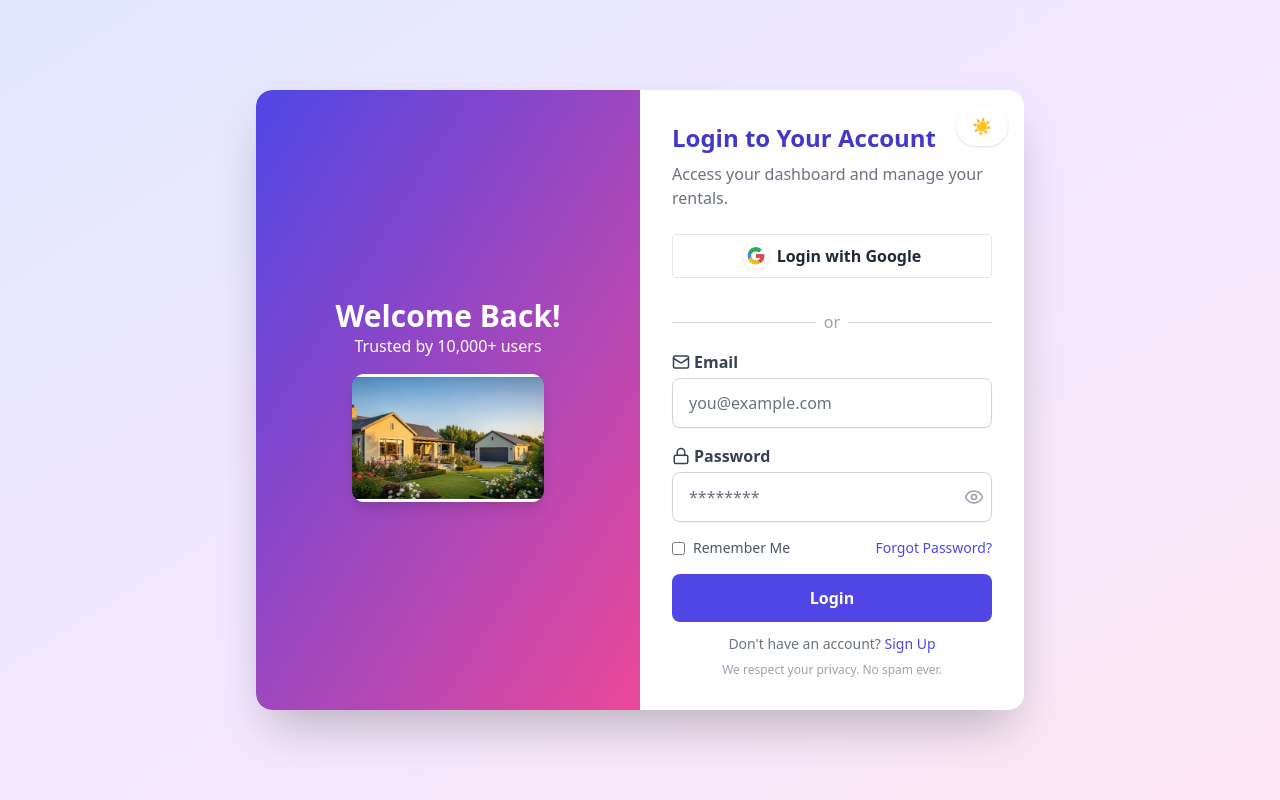
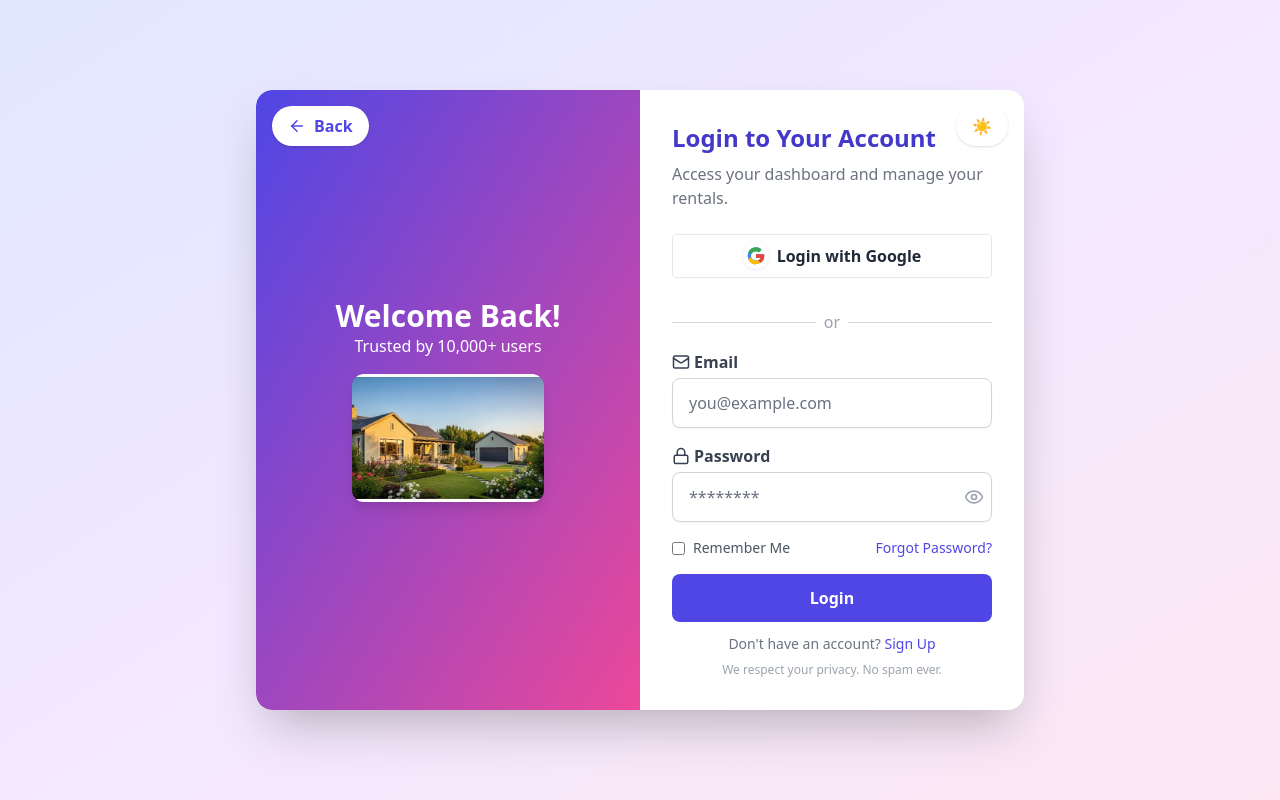
Before and after one commit to Soumyodeep-Dey/Ghar_Nishchit, a React (Vite) app in the folder frontend/UI/: page /login in a window 1280 px wide. Built offline with nearby package versions, Linux system fonts and the light colour scheme; no server answers.

Commit message:
have a back button in case someone don't want to signup

```diff
--- a/frontend/UI/src/components/Auth/Login.jsx
+++ b/frontend/UI/src/components/Auth/Login.jsx
@@ -1,7 +1,7 @@
 import { useState, useEffect } from 'react';
 import p1 from '../../assets/p1.jpg';
 import { Link, useNavigate } from 'react-router-dom';
-import { Mail, Lock, Eye, EyeOff } from 'lucide-react';
+import { Mail, Lock, Eye, EyeOff, ArrowLeft } from 'lucide-react';
 import { useDarkMode } from '../../useDarkMode.js';
 import { signInWithGoogle, handleGoogleRedirectResult } from '../../firebase.js';
 
@@ -124,6 +124,19 @@ export default function Login() {
           <p className="mb-2 text-sm sm:mb-4 sm:text-base">Trusted by 10,000+ users</p>
           <img src={p1} alt="Login" className="rounded-xl shadow-lg w-40 h-28 sm:w-48 sm:h-32 object-cover mt-2 sm:mt-4" />
         </div>
+
+        {/* Back to Landing Page Button */}
+        <Link
+          to="/"
+          className={`absolute top-4 left-4 z-40 flex items-center gap-2 px-3 sm:px-4 py-2 rounded-full font-semibold shadow transition-all duration-300 hover:scale-105 ${darkMode
+            ? 'bg-slate-800 text-cyan-400 hover:bg-slate-700'
+            : 'bg-white text-indigo-600 hover:bg-indigo-50'
+            }`}
+          aria-label="Back to Landing Page"
+        >
+          <ArrowLeft size={18} />
+          <span className="hidden sm:inline">Back</span>
+        </Link>
 
         {/* Dark Mode Toggle */}
         <button
--- a/frontend/UI/src/components/Auth/SignUp.jsx
+++ b/frontend/UI/src/components/Auth/SignUp.jsx
@@ -1,6 +1,6 @@
 import { useState, useEffect } from 'react';
 import { Link } from 'react-router-dom';
-import { User, Mail, Lock, Phone, Eye, EyeOff } from 'lucide-react';
+import { User, Mail, Lock, Phone, Eye, EyeOff, ArrowLeft } from 'lucide-react';
 import { useDarkMode } from '../../useDarkMode.js';
 import p1 from '../../assets/p1.jpg';
 import { signInWithGoogle, handleGoogleRedirectResult } from '../../firebase.js';
@@ -82,7 +82,7 @@ export default function SignUp() {
     setPasswordStrength(checkStrength(pwd));
   };
 
-  // Animation effects
+  // Animation effect
   useEffect(() => {
     const initialDelay = setTimeout(() => {
       setAnimationState((prev) => ({ ...prev, containerVisible: true }));
@@ -227,6 +227,29 @@ export default function SignUp() {
             />
           </div>
         </div>
+
+        {/* Back to Landing Page Button */}
+        <Link
+          to="/"
+          className={`absolute top-4 left-4 z-50 flex items-center gap-2 px-3 sm:px-4 py-2 rounded-full font-semibold shadow transition-all duration-300 hover:scale-105 ${darkMode
+            ? 'bg-slate-800 text-cyan-400 hover:bg-slate-700'
+            : 'bg-white text-indigo-600 hover:bg-indigo-50'
+            }`}
+          aria-label="Back to Landing Page"
+        >
+          <ArrowLeft size={18} />
+          <span className="hidden sm:inline">Back</span>
+        </Link>
+
+        {/* Dark Mode Toggle */}
+        <button
+          onClick={toggleDarkMode}
+          className={`absolute top-4 right-4 z-50 px-4 py-2 rounded-full ${darkMode ? 'bg-cyan-400 text-blue-950' : 'bg-white text-indigo-600'
+            } shadow transition-colors duration-300`}
+          aria-label="Toggle dark mode"
+        >
+          {darkMode ? '🌙' : '☀️'}
+        </button>
         <div className="relative w-full flex flex-col md:flex-row">
           {/* MOBILE WELCOME (above form), DESKTOP LEFT PANEL */}
           <div
@@ -292,16 +315,6 @@ export default function SignUp() {
 
           {/* SIGNUP FORM */}
           <div className={`w-full md:w-1/2 p-6 sm:p-8 ${darkMode ? 'text-cyan-100' : ''} relative`}>
-            <button
-              onClick={toggleDarkMode}
-              className={`absolute top-4 right-4 z-30 px-4 py-2 rounded-full font-semibold shadow transition-colors duration-300 ${darkMode
-                ? 'bg-cyan-400 text-blue-950 hover:bg-cyan-300'
-                : 'bg-white text-indigo-600 hover:bg-indigo-100'
-                }`}
-              aria-label="Toggle dark mode"
-            >
-              {darkMode ? '🌙' : '☀️'}
-            </button>
             <h2 className={`text-xl sm:text-2xl font-bold mb-2 ${darkMode ? 'text-cyan-300' : 'text-indigo-700'}`}>
               Create Your Account
             </h2>
```
